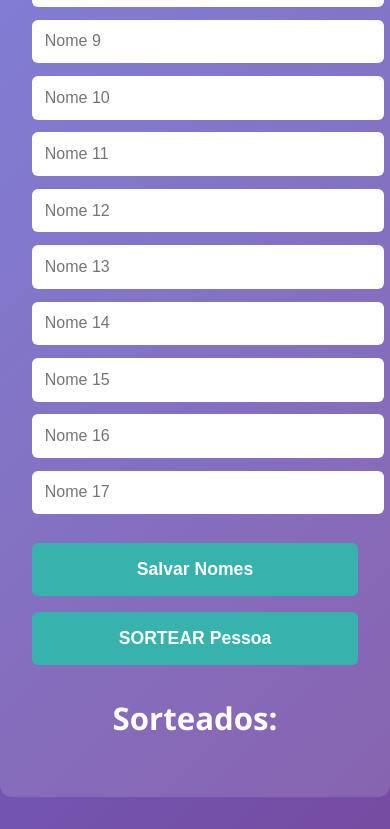
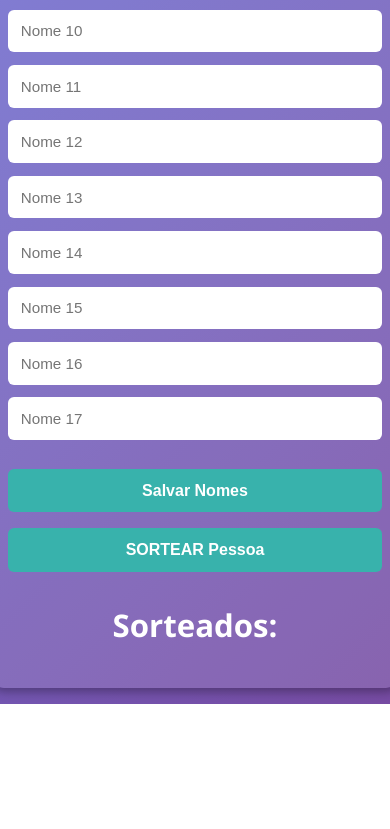
Before and after one commit to joseidalina/Sky-Store, a plain HTML site: page index.html in a window 390 px wide. Shown: the part 839-1668 px from the top of the page. After the commit the page ends 1543 px from the top, so only its background shows below. Drawn offline with Linux system fonts and the light colour scheme.

Commit message:
acerto da responsividade

```diff
--- a/style.css
+++ b/style.css
@@ -1,17 +1,21 @@
+/* Estilos base para todos os tamanhos */
 body {
     font-family: 'Segoe UI', sans-serif;
     background: linear-gradient(135deg, #667eea, #764ba2);
     color: white;
     margin: 0;
-    padding: 2rem;
+    padding: 2rem 1rem;
     display: flex;
     flex-direction: column;
     align-items: center;
+    min-height: 100vh;
+    box-sizing: border-box;
   }
 
   h1 {
     text-align: center;
     margin-bottom: 1rem;
+    font-size: 2rem;
   }
 
   .container {
@@ -20,6 +24,7 @@ body {
     border-radius: 12px;
     width: 100%;
     max-width: 600px;
+    box-shadow: 0 4px 10px rgba(0, 0, 0, 0.3);
   }
 
   input[type="text"] {
@@ -29,6 +34,7 @@ body {
     border: none;
     border-radius: 6px;
     font-size: 1rem;
+    box-sizing: border-box;
   }
 
   button {
@@ -67,6 +73,34 @@ body {
     100% { transform: scale(1); opacity: 1; }
   }
 
+  /* Responsivo para telas menores que 480px */
+  @media (max-width: 480px) {
+    body {
+      padding: 1rem 0.5rem;
+    }
+
+    h1 {
+      font-size: 1.5rem;
+    }
+
+    .container {
+      padding: 1rem;
+    }
+
+    input[type="text"] {
+      font-size: 0.95rem;
+    }
+
+    button {
+      font-size: 1rem;
+      padding: 0.8rem;
+    }
+
+    .sorteado {
+      font-size: 1.2rem;
+    }
+  }
+
   .logo {
     border-radius: 20px;
     height: 200px;
```
